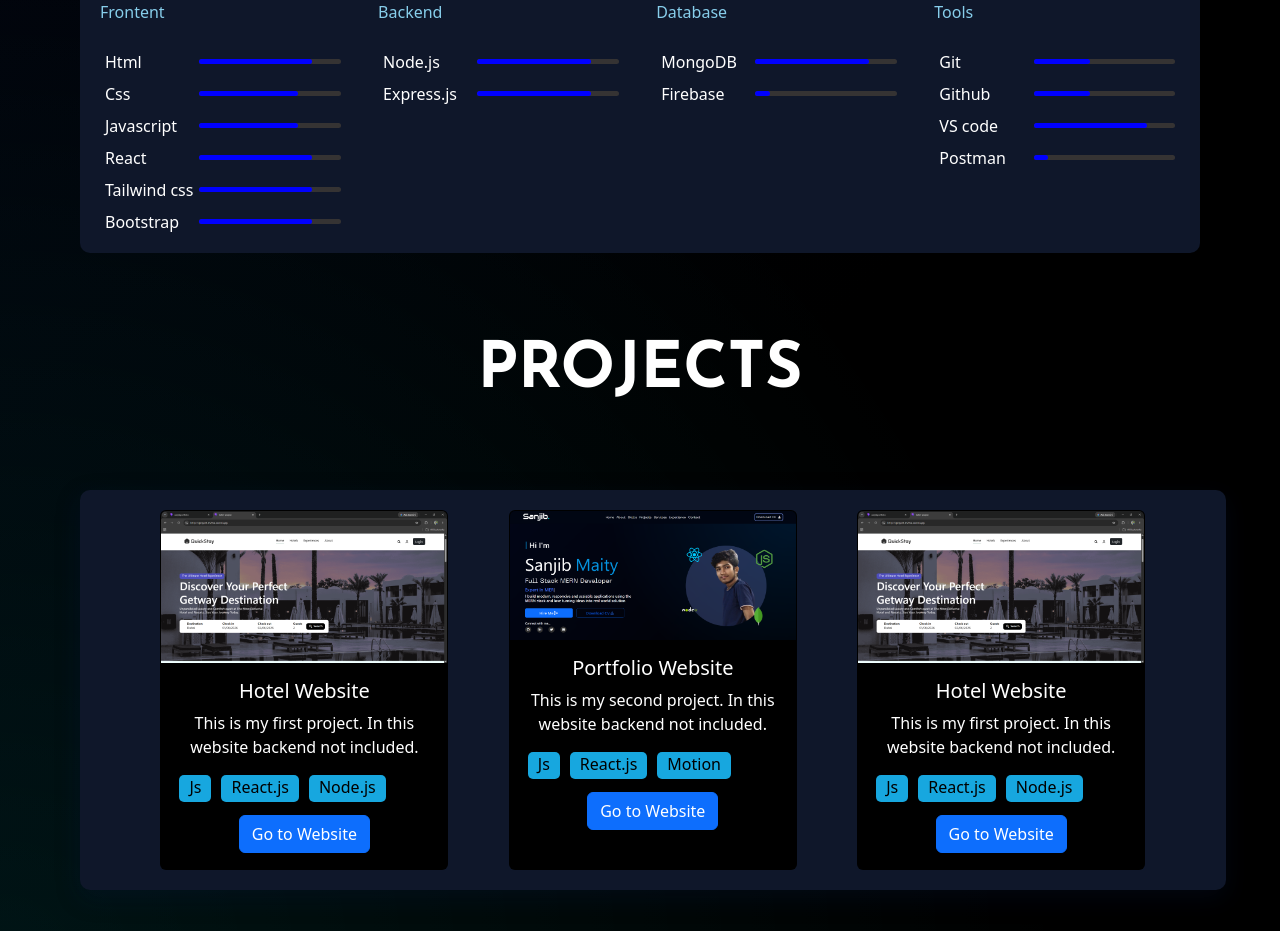
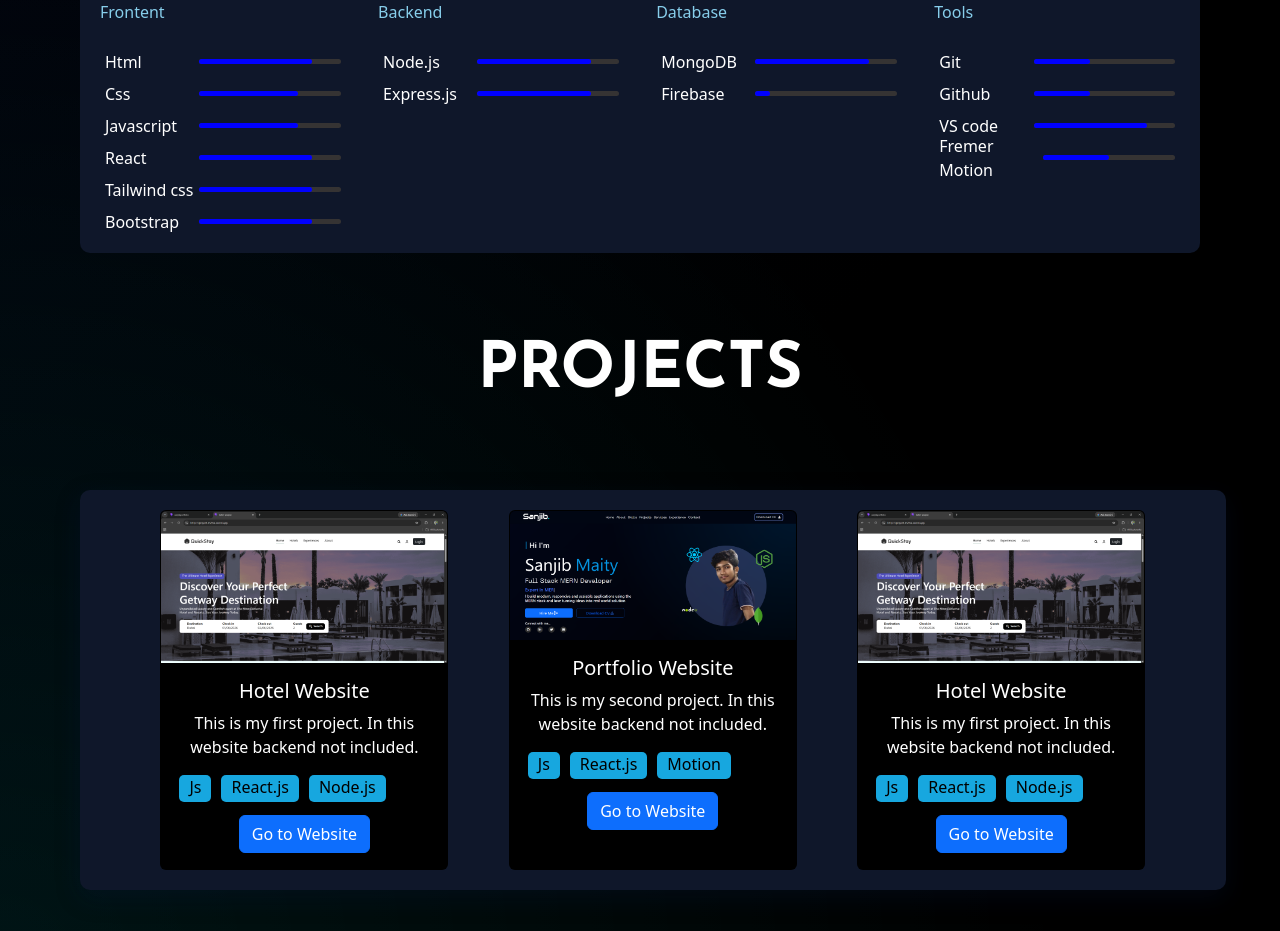
Before and after one commit to MrSanjib023/My-Portfolio, a React (Vite) app: page / in a window 1280 px wide. Shown: the part 1380-2311 px from the top of the page. Built offline with nearby package versions, Linux system fonts and the light colour scheme; a web font is replaced by a local one.

Commit message:
Postman to fremer motion in skill section

```diff
--- a/src/MainComponant/Home.css
+++ b/src/MainComponant/Home.css
@@ -516,9 +516,9 @@ main {
     border-radius: 3px;
 }
 
-#postmanfill {
+#fremermotionfill {
     height: 100%;
-    width: 10%;
+    width: 50%;
     background-color: blue;
     border-radius: 3px;
 }
--- a/src/MainComponant/Home.jsx
+++ b/src/MainComponant/Home.jsx
@@ -318,9 +318,9 @@ const Home = () => {
                   </div>
                 </div>
                 <div className='skillp'>
-                  <span>Postman</span>
+                  <span>Fremer Motion</span>
                   <div className='skillpercentage'>
-                    <div id='postmanfill'></div>
+                    <div id='fremermotionfill'></div>
                   </div>
                 </div>
               </div>
```
